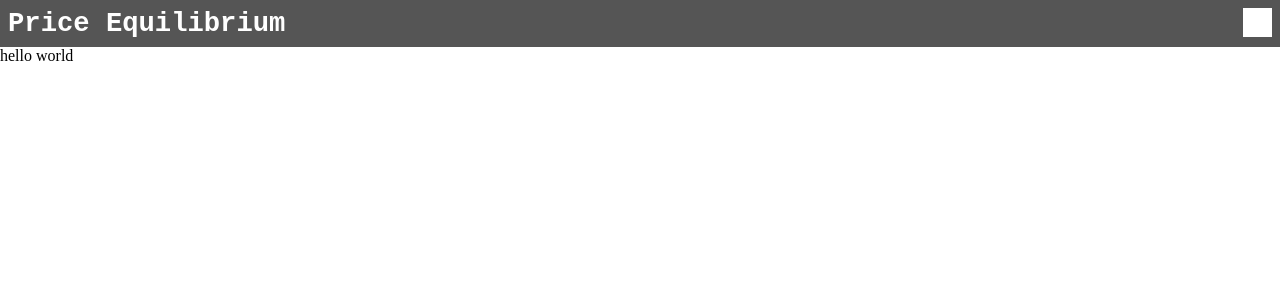
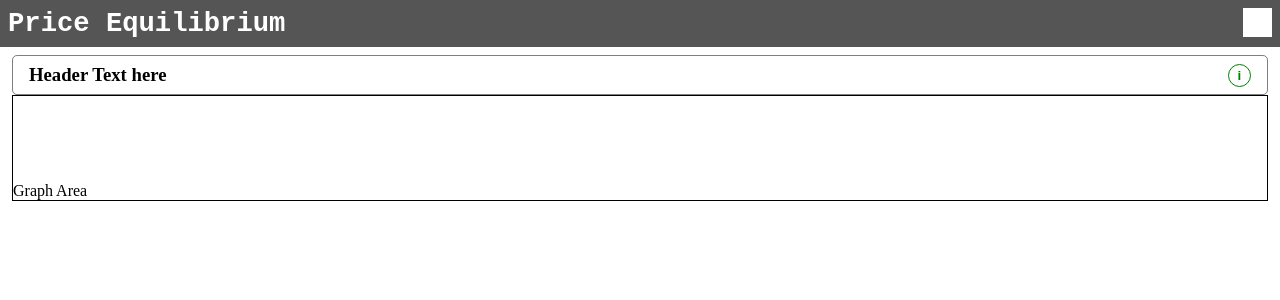
Before and after one commit to Grandon-Smith/price-equilibrium, a Vue app: page / in a window 1280 px wide. Shown: the top 300 px of the page. Built offline with nearby package versions, Linux system fonts and the light colour scheme.

Commit message:
created basics of expanding text component that can use props, began layout of canvas for the graph section.

```diff
--- a/src/App.vue
+++ b/src/App.vue
@@ -1,13 +1,27 @@
 <template>
   <div id="app">
     <Header/>
-    <Graph />
+    <div class="body">
+      <TextExpander
+        headerText='Header Text here'
+        bodyText='
+          Lorem ipsum dolor sit amet consectetur adipisicing elit.
+          Consequuntur tempore debitis minus deserunt! Molestias dolorem alias
+          voluptatibus reiciendis vitae assumenda sunt amet ad veritatis vero
+          nobis autem, distinctio at neque! Architecto facere nuo, est magnam
+          ab quia cumque consequatur eos laborum!'
+      />
+      <Graph />
+
+    </div>
+
   </div>
 </template>
 
 <script>
-import Graph from './components/Graph.vue'
-import Header from './components/Header.vue'
+import Graph from './components/Graph.vue';
+import Header from './components/Header.vue';
+import TextExpander from './components/TextExpander.vue';
 
 export default {
   name: 'App',
@@ -29,6 +43,7 @@ export default {
   components: {
     Graph,
     Header,
+    TextExpander,
   },
 
 
@@ -55,4 +70,12 @@ export default {
     margin: 0;
   }
 
+  #app {
+    position: relative;
+  }
+
+  .body {
+    padding: .5rem .75rem;
+  }
+
 </style>
--- a/src/components/Graph.vue
+++ b/src/components/Graph.vue
@@ -1,12 +1,22 @@
 <template>
-  <div class="hello">
-    hello world
-  </div>
+  <section class="graphAreaContainer">
+    Graph Area
+    <canvas id='lineChart' height='100%' width='100%'></canvas>
+  </section>
 </template>
 
 <script>
 export default {
   name: 'Graph',
+
+
+  data() {
+    return {
+
+    }
+  },
+
+
   props: {
   }
 }
@@ -14,5 +24,8 @@ export default {
 
 <!-- Add "scoped" attribute to limit CSS to this component only -->
 <style scoped>
+.graphAreaContainer {
+  border: 1px solid black;
+}
 
 </style>
--- /dev/null
+++ b/src/components/TextExpander.vue
@@ -0,0 +1,86 @@
+<template>
+  <section>
+    <div
+      class='expandableTextBox'
+      :class='{ expanded : expandText }'>
+      <h3>
+        {{ headerText }}
+        <button @click='expandText = !expandText'>
+          i
+        </button>
+      </h3>
+      <p>
+        {{ bodyText }}
+      </p>
+    </div>
+  </section>
+</template>
+
+
+
+
+<script>
+export default {
+  name: 'text-expansion',
+
+
+
+  data() {
+    return {
+      expandText: false,
+    }
+  },
+
+
+
+
+  props: {
+    headerText: {
+      type: String,
+      required: false,
+    },
+    bodyText: {
+      type: String,
+      required: false,
+    },
+
+  }
+}
+</script>
+
+
+
+
+<style scoped>
+h3 {
+  padding-bottom: 1rem;
+  display: flex;
+  justify-content: space-between;
+}
+
+button {
+  background-color: #fff;
+  border: 1px solid green;
+  border-radius: 50%;
+  color: green;
+  width: 1.75em;
+  height: 1.75em;
+  font-weight: bold;
+  cursor: pointer;
+}
+
+.expandableTextBox {
+  border: 1px solid rgba(0, 0, 0, 0.5);
+  border-radius: 5px;
+  overflow: hidden;
+  padding: .5rem 1rem;
+  height: 2.5rem;
+  transition: .2s all ease;
+}
+
+.expanded {
+  height: 10rem;
+  overflow: auto;
+}
+
+</style>
```
Also changed, not shown: src/components/TextExpansion.vue (deleted, +0 -42 lines).
